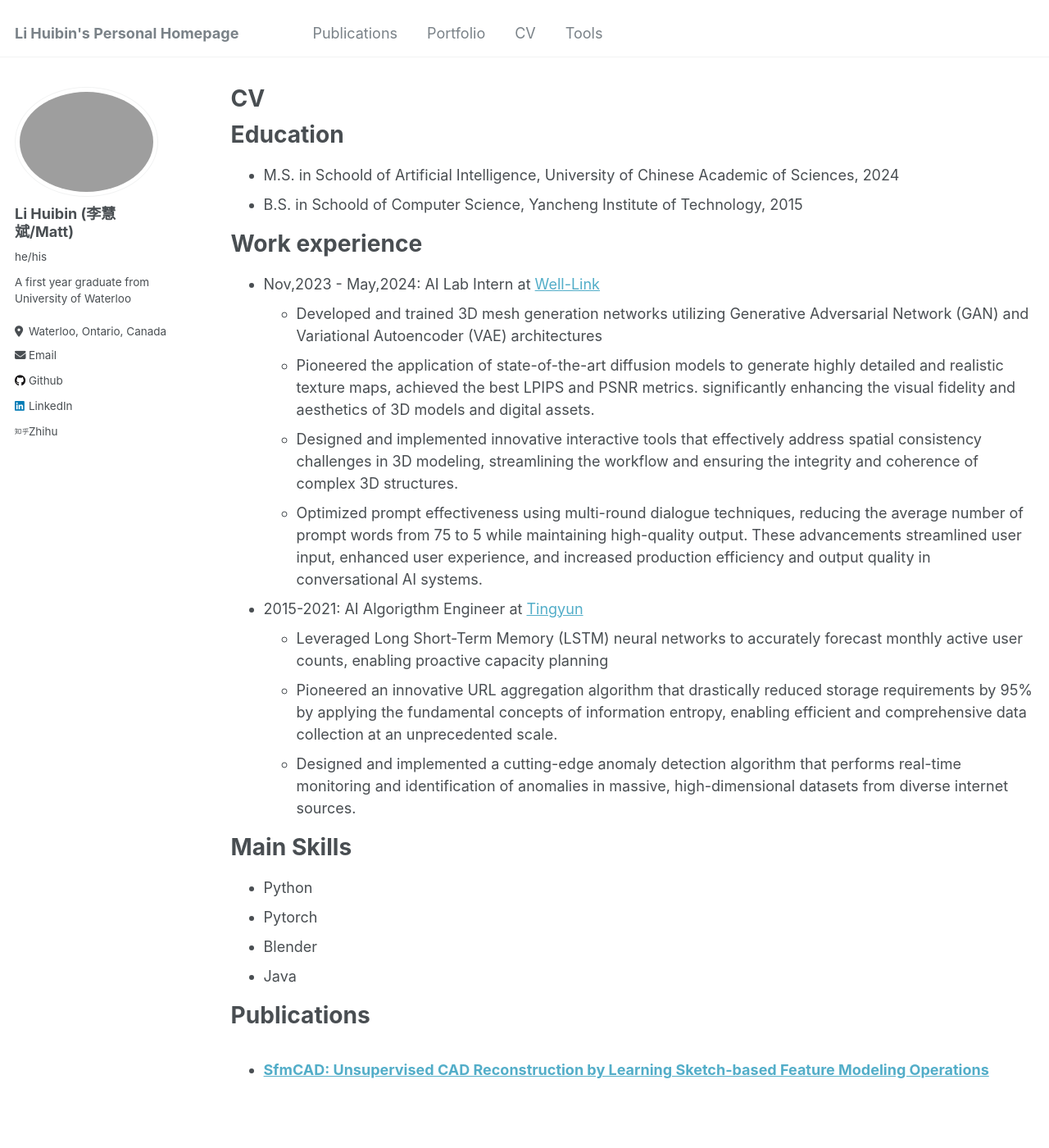
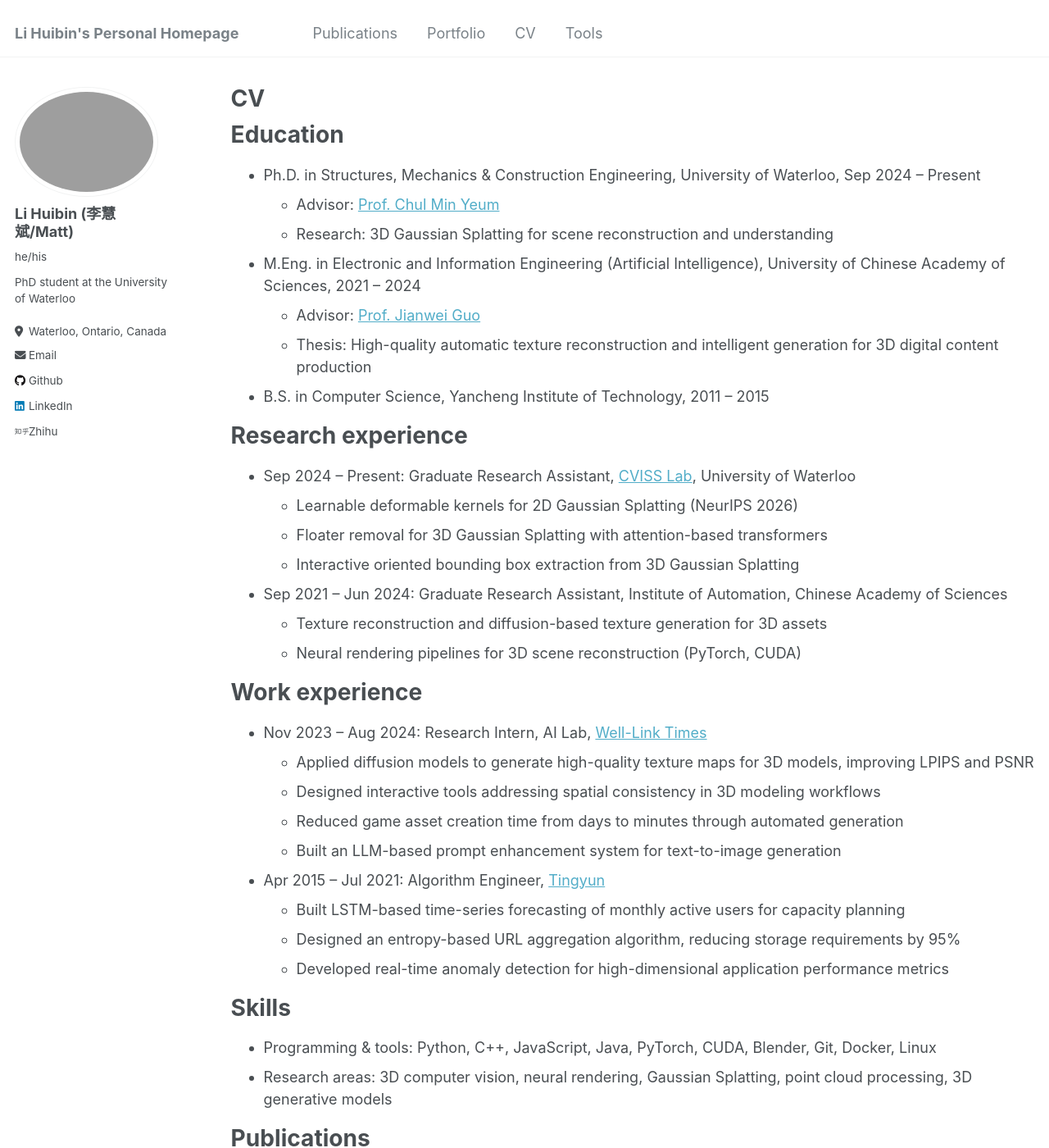
Before and after one commit to Matt-V50/matt-v50.github.io, a Jekyll site: the page built from _pages/cv.md, in a window 1280 px wide and 1400 px high. Shown: the whole window at 82% size. Built offline with Jekyll 4.4.1, drawn with Linux system fonts in a browser that asks for light colours; some of the changed text lies outside the part shown.

Commit message:
Add NeurIPS 2026 Warp-2DGS paper, update CV and about page

```diff
--- a/_config.yml
+++ b/_config.yml
@@ -11,7 +11,7 @@ locale                   : "en-US"
 title                    : "Li Huibin's Personal Homepage"
 title_separator          : "-"
 name                     : &name "Li Huibin"
-description              : &description "a third year graduate student from University of Chinese Academic of Sciences"
+description              : &description "PhD student at the University of Waterloo, working on 3D computer vision and Gaussian Splatting"
 url                      : https://matt-v50.github.io # the base hostname & protocol for your site e.g. "https://mmistakes.github.io"
 baseurl                  : "" # the subpath of your site, e.g. "/blog"
 repository               : "matt-v50/matt-v50.github.io"
@@ -24,7 +24,7 @@ author:
   avatar           : "profile_mine.png"
   name             : "Li Huibin (李慧斌/Matt)"
   pronouns         : "he/his"
-  bio              : "A first year graduate from University of Waterloo" #, seeking opportunities to pursue a Phd's degree starting from Winter and Fall 2025"
+  bio              : "PhD student at the University of Waterloo"
   location         : "Waterloo, Ontario, Canada"
   employer         : # "University of Chinese Academic of Sciences"
   uri              : # URL
--- a/_includes/archive-single.html
+++ b/_includes/archive-single.html
@@ -55,8 +55,9 @@
     <p class="archive__item-excerpt" itemprop="description"><p>{{ post.excerpt | markdownify | remove: '<p>' | remove: '</p>' }}<strong><a href="{{ base_path }}{{ post.url }}" rel="permalink"> Read more</a></strong></p></p>
     {% endif %}
 
-    <p>{% if post.paperurl %}[<a href="post.paperurl">pdf</a>]{% endif %}
-       {% if post.codeurl %}[<a href="post.codeurl">code</a>]{% endif %}</p>
+    <p>{% if post.paperurl %}[<a href="{{ post.paperurl }}">pdf</a>]{% endif %}
+       {% if post.codeurl %}[<a href="{{ post.codeurl }}">code</a>]{% endif %}
+       {% if post.projecturl %}[<a href="{{ post.projecturl }}">project</a>]{% endif %}</p>
 
     <!-- {% if post.citation and post.paperurl and post.slidesurl %}
       <p>Recommended citation: {{ post.citation }}<br /><a href="{{ post.paperurl }}">Download Paper</a> | <a href="{{ post.slidesurl }}">Download Slides</a></p>
--- a/_pages/cv.md
+++ b/_pages/cv.md
@@ -11,31 +11,45 @@ redirect_from:
 
 Education
 ======
-<!-- * Ph.D in Version Control Theory, GitHub University, 20 (expected) -->
-* M.S. in Schoold of Artificial Intelligence, University of Chinese Academic of Sciences, 2024
-* B.S. in Schoold of Computer Science, Yancheng Institute of Technology, 2015
+* Ph.D. in Structures, Mechanics & Construction Engineering, University of Waterloo, Sep 2024 – Present
+  * Advisor: [Prof. Chul Min Yeum](https://cviss.net/)
+  * Research: 3D Gaussian Splatting for scene reconstruction and understanding
+* M.Eng. in Electronic and Information Engineering (Artificial Intelligence), University of Chinese Academy of Sciences, 2021 – 2024
+  * Advisor: [Prof. Jianwei Guo](https://jianweiguo.net/)
+  * Thesis: High-quality automatic texture reconstruction and intelligent generation for 3D digital content production
+* B.S. in Computer Science, Yancheng Institute of Technology, 2011 – 2015
+
+Research experience
+======
+
+* Sep 2024 – Present: Graduate Research Assistant, [CVISS Lab](https://cviss.net/), University of Waterloo
+  * Learnable deformable kernels for 2D Gaussian Splatting (NeurIPS 2026)
+  * Floater removal for 3D Gaussian Splatting with attention-based transformers
+  * Interactive oriented bounding box extraction from 3D Gaussian Splatting
+
+* Sep 2021 – Jun 2024: Graduate Research Assistant, Institute of Automation, Chinese Academy of Sciences
+  * Texture reconstruction and diffusion-based texture generation for 3D assets
+  * Neural rendering pipelines for 3D scene reconstruction (PyTorch, CUDA)
 
 Work experience
 ======
 
-* Nov,2023 - May,2024: AI Lab Intern at [Well-Link](https://www.wl-times.com/)
-  * Developed and trained 3D mesh generation networks utilizing Generative Adversarial Network (GAN) and Variational Autoencoder (VAE) architectures
-  * Pioneered the application of state-of-the-art diffusion models to generate highly detailed and realistic texture maps, achieved the best LPIPS and PSNR metrics. significantly enhancing the visual fidelity and aesthetics of 3D models and digital assets.
-  * Designed and implemented innovative interactive tools that effectively address spatial consistency challenges in 3D modeling, streamlining the workflow and ensuring the integrity and coherence of complex 3D structures.
-  * Optimized prompt effectiveness using multi-round dialogue techniques, reducing the average number of prompt words from 75 to 5 while maintaining high-quality output. These advancements streamlined user input, enhanced user experience, and increased production efficiency and output quality in conversational AI systems.
+* Nov 2023 – Aug 2024: Research Intern, AI Lab, [Well-Link Times](https://www.wl-times.com/)
+  * Applied diffusion models to generate high-quality texture maps for 3D models, improving LPIPS and PSNR
+  * Designed interactive tools addressing spatial consistency in 3D modeling workflows
+  * Reduced game asset creation time from days to minutes through automated generation
+  * Built an LLM-based prompt enhancement system for text-to-image generation
 
-* 2015-2021: AI Algorigthm Engineer at [Tingyun](https://www.tingyun.com/)
-  * Leveraged Long Short-Term Memory (LSTM) neural networks to accurately forecast monthly active user counts, enabling proactive capacity planning
-  * Pioneered an innovative URL aggregation algorithm that drastically reduced storage requirements by 95% by applying the fundamental concepts of information entropy, enabling efficient and comprehensive data collection at an unprecedented scale.
-  * Designed and implemented a cutting-edge anomaly detection algorithm that performs real-time monitoring and identification of anomalies in massive, high-dimensional datasets from diverse internet sources.
+* Apr 2015 – Jul 2021: Algorithm Engineer, [Tingyun](https://www.tingyun.com/)
+  * Built LSTM-based time-series forecasting of monthly active users for capacity planning
+  * Designed an entropy-based URL aggregation algorithm, reducing storage requirements by 95%
+  * Developed real-time anomaly detection for high-dimensional application performance metrics
 
-Main Skills
+Skills
 ======
 
-* Python
-* Pytorch
-* Blender
-* Java
+* Programming & tools: Python, C++, JavaScript, Java, PyTorch, CUDA, Blender, Git, Docker, Linux
+* Research areas: 3D computer vision, neural rendering, Gaussian Splatting, point cloud processing, 3D generative models
 
 Publications
 ======
```
Also changed, not shown: _pages/about.md (+10 -6 lines), _publications/2024-02-17-paper-title-number-4.md (+1 -1 lines), _publications/2026-10-22-warp-2dgs.md (added, +24 -0 lines), images/2026_NeurIPS_Warp2DGS_teaser.png (added), 1 other file.
